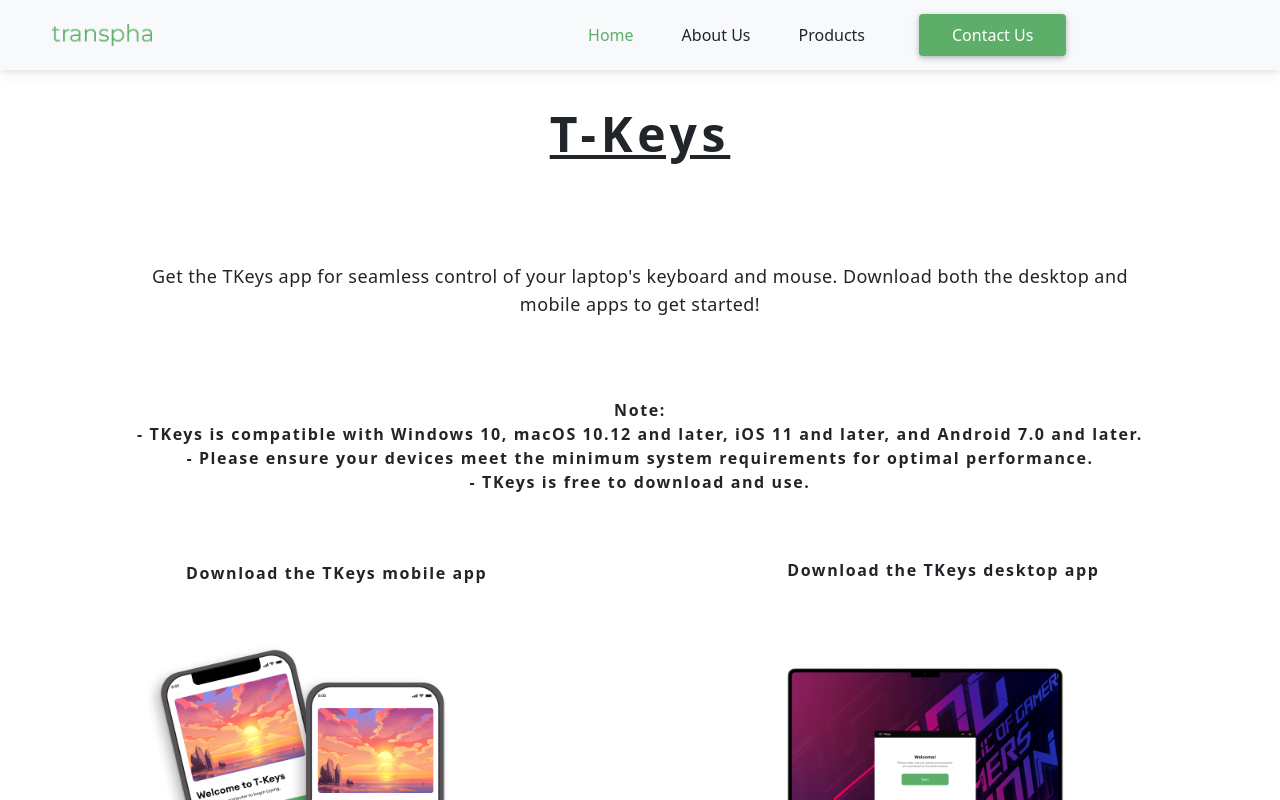
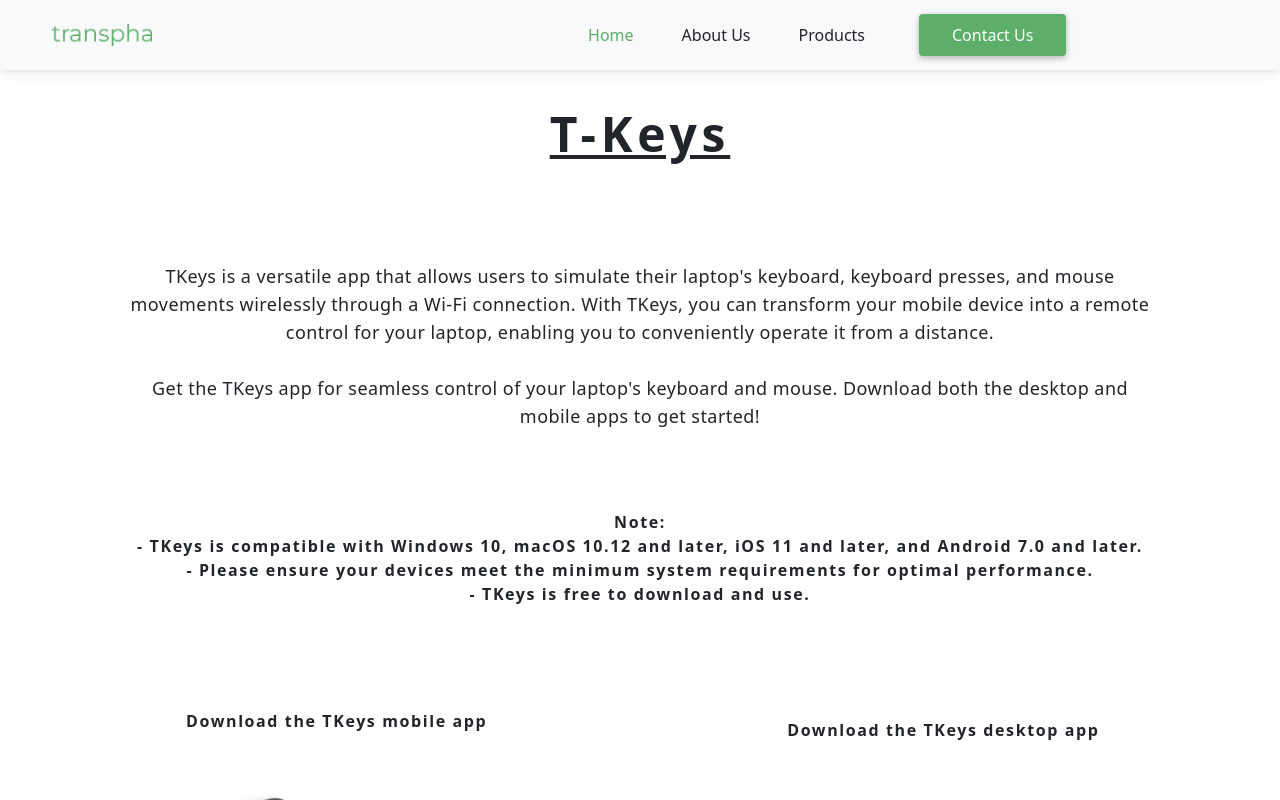
Before and after one commit to Transpha/transpha.org, a Nuxt app: page /products/tkeys in a window 1280 px wide. Shown: the top 800 px of the page. Built offline with nearby package versions, Linux system fonts and the light colour scheme; a web font is replaced by a local one.

Commit message:
Chore: Updated the tkeys page on master branch

```diff
--- a/pages/products/tkeys.vue
+++ b/pages/products/tkeys.vue
@@ -8,6 +8,12 @@
                 <h1 class="font-black text-5xl underline tracking-widest">T-Keys</h1>
                 <br />
                 <p class="m-20 font-medium text-lg tracking-wide">
+                    TKeys is a versatile app that allows users to simulate their laptop's keyboard,
+                    keyboard presses, and mouse movements wirelessly through a Wi-Fi connection.
+                    With TKeys, you can transform your mobile device into a remote control for your
+                    laptop, enabling you to conveniently operate it from a distance.
+                    <br />
+                    <br />
                     Get the TKeys app for seamless control of your laptop's keyboard
                     and mouse. Download both the desktop and mobile apps to get started!
                 </p>
@@ -23,6 +29,7 @@
                 <div class="row row-cols-md-1 row-cols-md-3 md:mx-20 mt-16">
                     <div class="col-md-5 col-xl-5 mx-auto my-auto mb-10 sm:mb-20">
                         <div class="">
+                            <br />
                             <p class="text-base tracking-widest font-semibold">Download the TKeys mobile app</p>
                             <img class="mx-auto" src="@/static/images/tkeys_mobile.png" />
                             <div class="row row-cols-sm-1 row-cols-sm-2 mt-20 mb-20">
@@ -44,8 +51,11 @@
                     </div>
                     <div class="col-md-5 col-xl-5 mx-auto my-auto mb-10 sm:mb-20">
                         <div class="">
+                            <br />
+                            <br />
                             <p class="text-base tracking-widest font-semibold">Download the TKeys desktop app</p>
                             <img class="mx-auto" src="@/static/images/tkeys_desktop.png" />
+
                             <div class="row row-cols-sm-1 row-cols-sm-3 mt-20 mb-20">
                                 <div class="row">
                                     <a href="https://transpha.org/downloads/windows/tkeyswindows-v1.exe"><i class="fab fa-windows fa-3x"></i></a>
```
